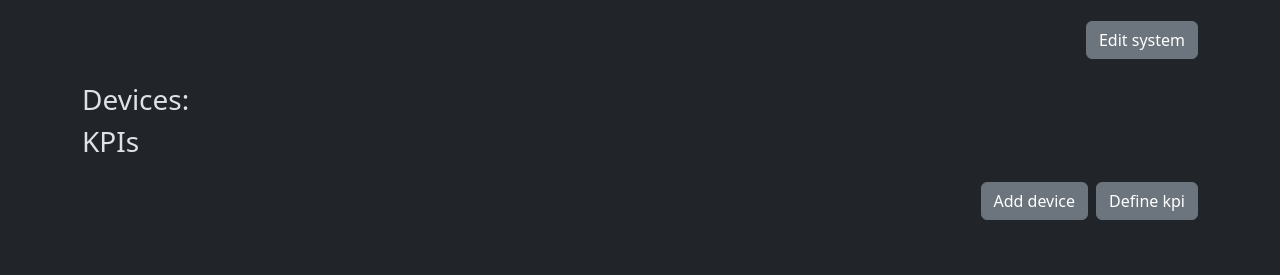
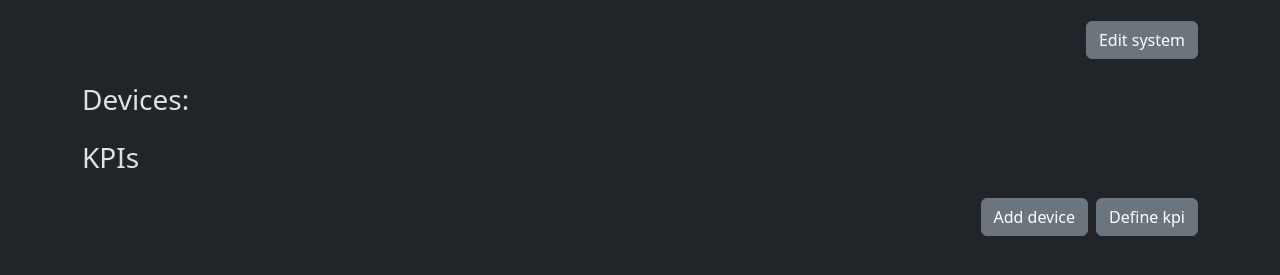
Before and after one commit to IamBahno/IIS-Project, a Flask app: template app/templates/system_detail.html in a window 1280 px wide. Shown: the part 107-382 px from the top of the page. Run offline with Flask 3, Linux system fonts and the light colour scheme; the template is opened without the code that fills it, so the values that code supplies are empty.

Commit message:
Style change

```diff
--- a/app/templates/system_detail.html
+++ b/app/templates/system_detail.html
@@ -56,7 +56,7 @@
     {% endfor %}
 
     <!-- TODO kpi parameter names -->
-    <h3>KPIs</h3>
+    <h3 class="mt-4">KPIs</h3>
     {% for kpi in kpis %}
         <div class="card">
             <div class="card-body">
```
